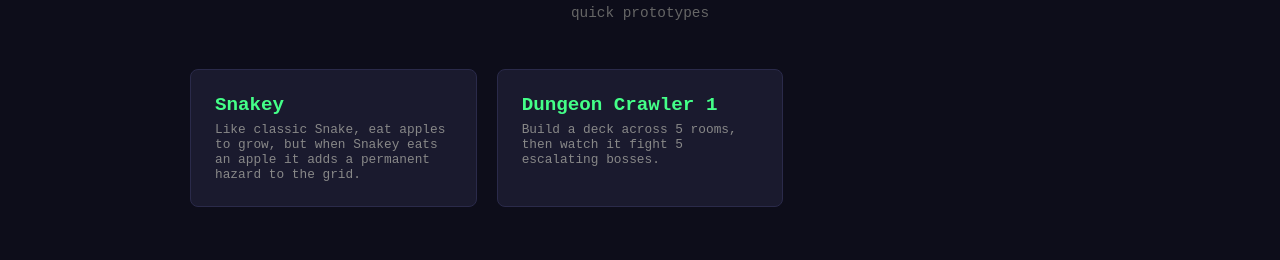
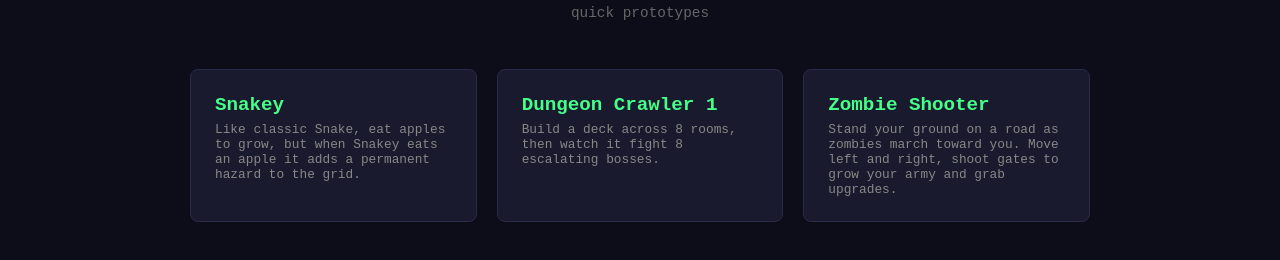
Before and after one commit to MichaelKramps/game-experiments, a plain HTML site: page experiments.html in a window 1280 px wide. Shown: the part 100-360 px from the top of the page. Drawn offline with Linux system fonts and the light colour scheme.

Commit message:
zombie ad game

```diff
--- a/experiments.html
+++ b/experiments.html
@@ -79,7 +79,11 @@
     </a>
     <a class="game-card" href="dungeon-crawler-1/index.html">
       <h2>Dungeon Crawler 1</h2>
-      <p>Build a deck across 5 rooms, then watch it fight 5 escalating bosses.</p>
+      <p>Build a deck across 8 rooms, then watch it fight 8 escalating bosses.</p>
+    </a>
+    <a class="game-card" href="zombie-shooter/index.html">
+      <h2>Zombie Shooter</h2>
+      <p>Stand your ground on a road as zombies march toward you. Move left and right, shoot gates to grow your army and grab upgrades.</p>
     </a>
   </div>
 </body>
```
